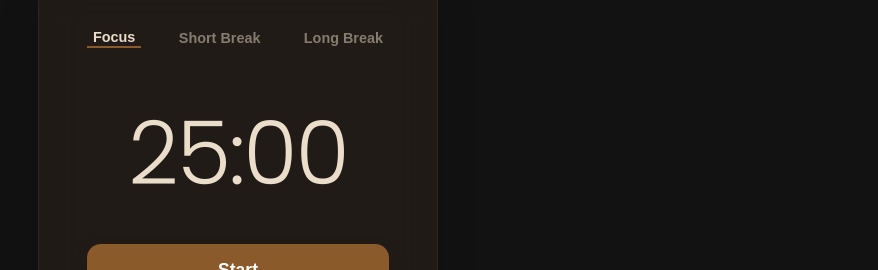
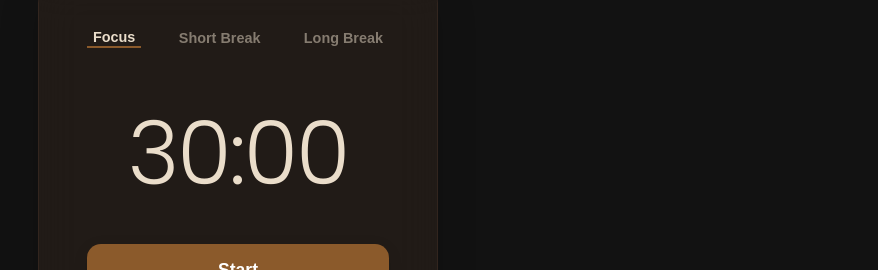
Before and after one commit to SUYASHADITYA919/pomodoro, a React (Vite) app: page / in a window 1280 px wide. Shown: the part 209-479 px from the top of the page, without its empty margins (402-1280 px from the left). Built offline with nearby package versions, Linux system fonts and the light colour scheme; the HTML template or start-up script is replaced by a standard one.

Commit message:
Update App.jsx

```diff
--- a/src/App.jsx
+++ b/src/App.jsx
@@ -2,7 +2,7 @@ import { useEffect, useRef, useState } from 'react';
 import './App.css';
 
 const modes = [
-  { label: 'Focus', minutes: 25 },
+  { label: 'Focus', minutes: 30 },
   { label: 'Short Break', minutes: 5 },
   { label: 'Long Break', minutes: 15 }
 ];
```
